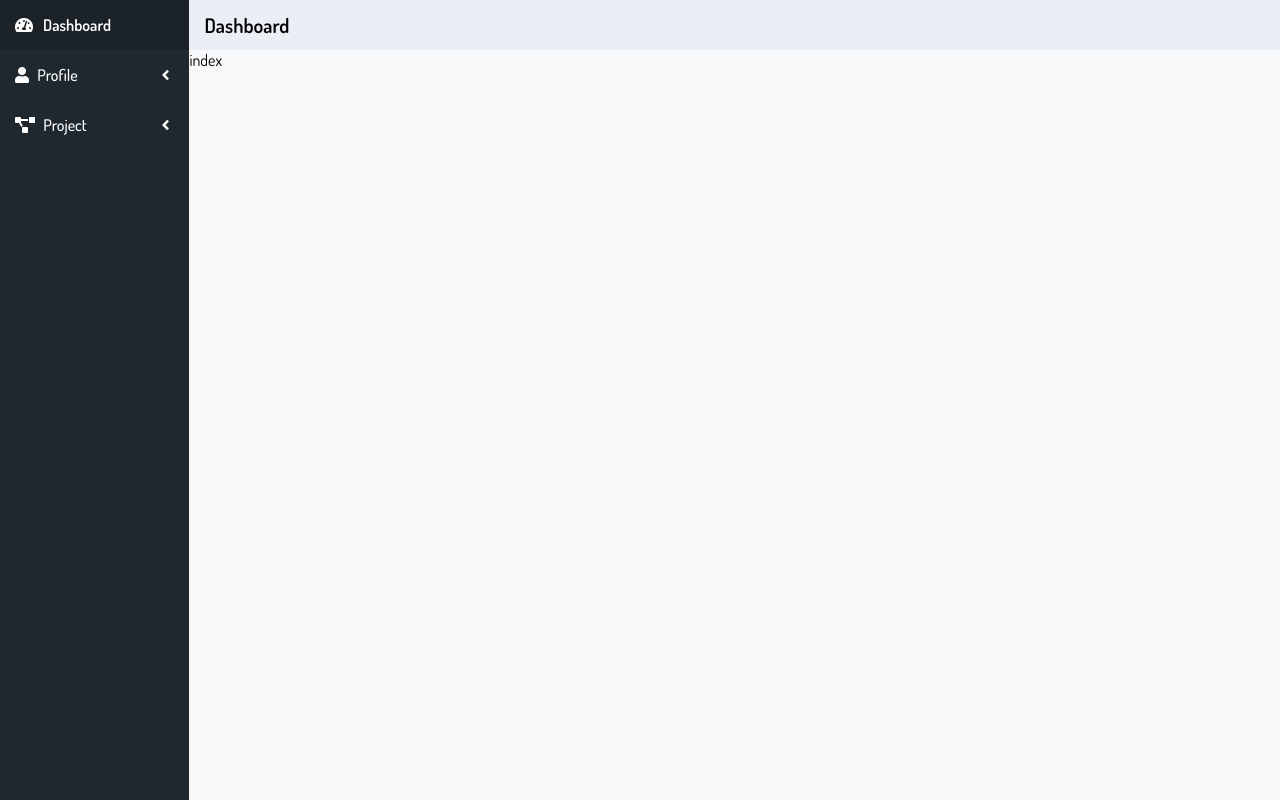
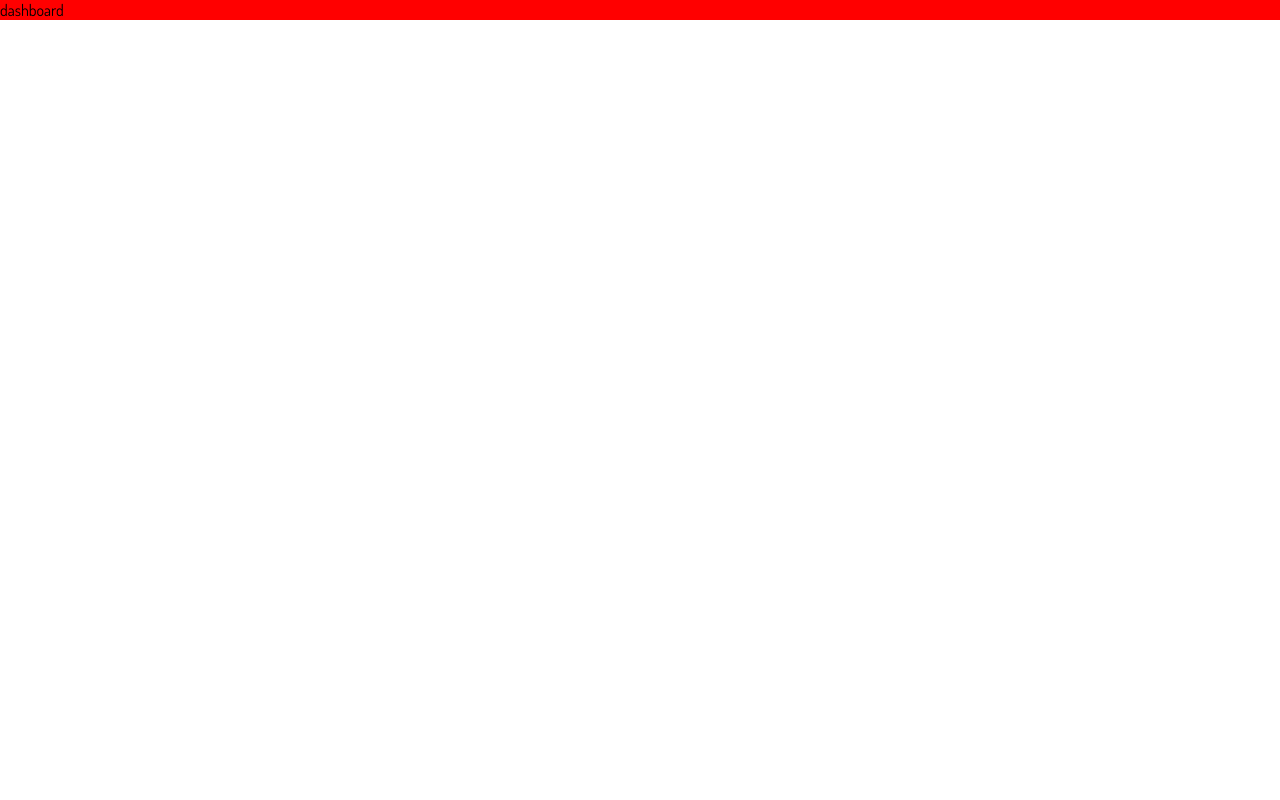
Before and after one commit to Dejan85/devxad-zadnje, a React (Create React App) app in the folder client/: page /dashboard in a window 1280 px wide. Built offline with nearby package versions, Linux system fonts and the light colour scheme; a web font is replaced by a local one.

Commit message:
poceo da radim

```diff
--- a/client/src/App.css
+++ b/client/src/App.css
@@ -14,10 +14,19 @@
  * ─── ADMIN CSS ──────────────────────────────────────────────────────────────────
  */
 
-@import url("./css/admin/dashboard.css");
-@import url("./css/admin/project/add.css");
+/* @import url("./css/admin/dashboard.css");
+@import url("./css/admin/project/add.css"); */
 
-/* auth css */
+/*
+ * ─── DASHBOARD ──────────────────────────────────────────────────────────────────
+ */
+
+@import url("./css/layout/dashboard/dashboard.css");
+
+/*
+ * ─── AUTH ───────────────────────────────────────────────────────────────────────
+ */
+
 @import url("./css/auth/signup_signin.css");
 
 * {
--- a/client/src/App.js
+++ b/client/src/App.js
@@ -32,7 +32,8 @@ import Contact from "./components/layout/contact/Contact";
 // ─── ADMIN COMPONENTS ───────────────────────────────────────────────────────────
 //
 
-import Dashboard from "./components/admin/Dashboard";
+// import Dashboard from "./components/admin/Dashboard";
+import Dashboard from "./components/layout/dashboard/Dashboard";
 
 //
 // ─── AUTH ───────────────────────────────────────────────────────────────────────
--- /dev/null
+++ b/client/src/components/layout/dashboard/Dashboard.js
@@ -0,0 +1,13 @@
+import React, { Component } from "react";
+
+class Dashboard extends Component {
+  render() {
+    return (
+      <div className="dashboard">
+        <div className="dashboard_container fadeInRightBig">dashboard</div>
+      </div>
+    );
+  }
+}
+
+export default Dashboard;
--- /dev/null
+++ b/client/src/css/layout/dashboard/dashboard.css
@@ -0,0 +1,16 @@
+.dashboard {
+  width: 100%;
+  background: white;
+  overflow-x: hidden;
+  display: flex;
+  flex-direction: column;
+  align-items: center;
+}
+
+.dashboard_container {
+  width: 100%;
+  font-family: "Dosis", sans-serif;
+  background: #f8f9fa;
+  background: red;
+  overflow: hidden;
+}
```
